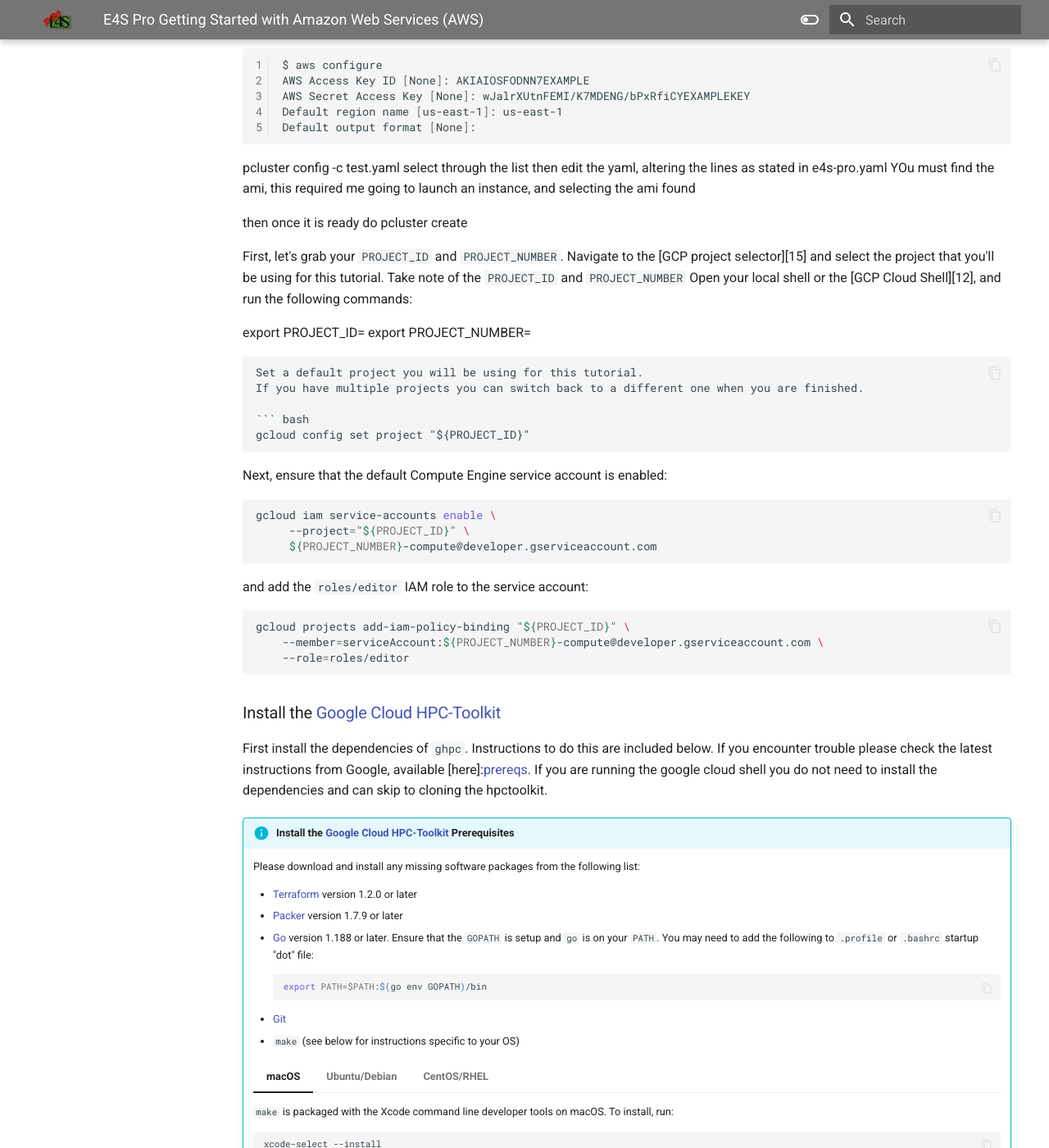
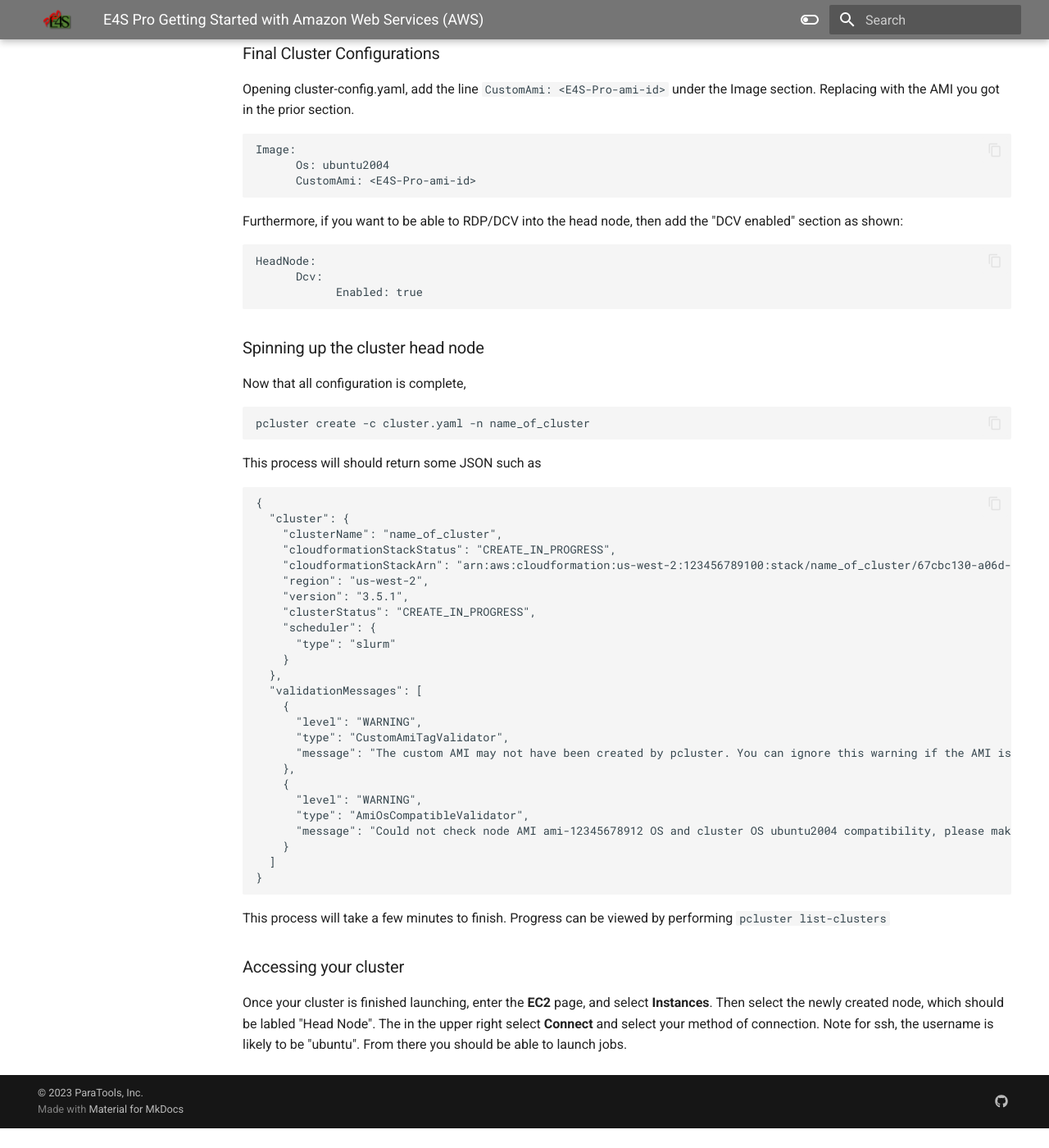
Before and after one commit to ParaToolsInc/ParaToolsPro, an MkDocs documentation site: the page built from docs/AWS/getting-started-AWS.md, in a window 1280 px wide and 1400 px high, scrolled down 3879 px. Shown: the whole window at 82% size. Built offline with MkDocs 1.6.1 and Material for MkDocs 9.7.7, drawn with Linux system fonts in a browser that asks for light colours; after the commit the page ends 5255 px from its top, so only the background shows below that; some of the changed text lies outside the part shown.

Commit message:
Update getting-started-AWS.md
Rough draft complete

````diff
--- a/docs/AWS/getting-started-AWS.md
+++ b/docs/AWS/getting-started-AWS.md
@@ -63,6 +63,8 @@
 Default region name [us-east-1]: us-west-2
 Default output format [None]: json
 ```
+### AWS EC2 Key Pair
+
 ### [AWS user policies][6]
 To create and manage clusters in an AWS account, AWS ParallelCluster requires permissions at two levels:
 * Permissions that the pcluster user requires to invoke the pcluster CLI commands for creating and managing clusters.
@@ -81,11 +83,21 @@
 I don't know the right way to do this.
 
 ### Cluster configuration and creation
-To create a test cluster-config.yaml, do the following:
+When creating a cluster you will be prompted for the region, EC2 key, scheduler,  OS, head node instance type, information regarding the structure of your queues, compute instance types, and network settings. Your region should be whichever region you are planning to launch these in. Your EC2 key pair should be the one you just created. For OS, select Ubuntu 22.04<Is this right?>. For head node instance type, as it only controls the nodes it does not require much compute capabilities. A t3.large will often suffice. Note the head node does not have to be EFA capable. Select the structure of your queue as relevant to your use case. For the compute instance types you must select an EFA capable node. You can find these out by:
+```
+aws ec2 describe-instance-types --filters "Name=processor-info.supported-architecture,Values=x86_64*" "Name=network-info.efa-supported,Values=true" --query InstanceTypes[].InstanceType
+```
+Furthermore you can find which EFA capable nodes that have GPU support by
+```
+aws ec2 describe-instance-types --filters "Name=processor-info.supported-architecture,Values=x86_64" "Name=network-info.efa-supported,Values=true" --query 'InstanceTypes[?GpuInfo.Gpus!=null].InstanceType'
+```
+For the network settings, select as required for your workflow, or follow below.
 
+
+To create the cluster-config.yaml file,
+```
      `pcluster configure --config cluster-config.yaml`
-
-You will be prompted for the region, EC2 key, scheduler,  OS, head node instance type, information regarding the structure of your queues, and the compute instance types. Your region should be whichever region you are planning to launch these in.
+```
 
 ```
 INFO: Configuration file cluster-config.yaml will be written.
@@ -133,25 +145,62 @@
 Do not leave the terminal until the process has finished.
 ```
 
+If there is an error regarding a failed authorization, there may have been an issue in setting up your policies, make sure you have created the 3 policies correctly.
+
+### Final Cluster Configurations
+Opening cluster-config.yaml, add the line `CustomAmi: <E4S-Pro-ami-id>` under the Image section. Replacing <E4S-Pro-ami-id> with the AMI you got in the prior section.
+```
+Image:
+      Os: ubuntu2004
+      CustomAmi: <E4S-Pro-ami-id>
+```
+Furthermore, if you want to be able to RDP/DCV into the head node, then add the "DCV enabled" section as shown:
+```
+HeadNode:
+      Dcv:
+            Enabled: true
+```
+
+### Spinning up the cluster head node
+Now that all configuration is complete,
+```
+pcluster create -c cluster.yaml -n name_of_cluster
+```
+This process will should return some JSON such as
+```
+{
+  "cluster": {
+    "clusterName": "name_of_cluster",
+    "cloudformationStackStatus": "CREATE_IN_PROGRESS",
+    "cloudformationStackArn": "arn:aws:cloudformation:us-west-2:123456789100:stack/name_of_cluster/67cbc130-a06d-11ee-a68a-021abfea5bf1",
+    "region": "us-west-2",
+    "version": "3.5.1",
+    "clusterStatus": "CREATE_IN_PROGRESS",
+    "scheduler": {
+      "type": "slurm"
+    }
+  },
+  "validationMessages": [
+    {
+      "level": "WARNING",
+      "type": "CustomAmiTagValidator",
+      "message": "The custom AMI may not have been created by pcluster. You can ignore this warning if the AMI is shared or copied from another pcluster AMI. If the AMI is indeed not created by pcluster, cluster creation will fail. If the cluster creation fails, please go to https://docs.aws.amazon.com/parallelcluster/latest/ug/troubleshooting.html#troubleshooting-stack-creation-failures for troubleshooting."
+    },
+    {
+      "level": "WARNING",
+      "type": "AmiOsCompatibleValidator",
+      "message": "Could not check node AMI ami-12345678912 OS and cluster OS ubuntu2004 compatibility, please make sure they are compatible before cluster creation and update operations."
+    }
+  ]
+}
+```
+This process will take a few minutes to finish. Progress can be viewed by performing `pcluster list-clusters`
+### Accessing your cluster
+Once your cluster is finished launching, enter the **EC2** page, and select **Instances**. Then select the newly created node, which should be labled "Head Node". The in the upper right select **Connect** and select your method of connection. Note for ssh, the username is likely to be "ubuntu".
+From there you should be able to launch jobs.
 
 
-- pcluster create configure -c cluster.yaml, select trhough tree
-- open and edit, add ,, mention DCV
-      Specify the E4S-Pro AMI
-      ```Image:
-        Os: ubuntu2004
-        CustomAmi: <E4S-Pro-ami-id>
 
-pcluster create -c cluster.yaml -n name_of_cluster
-You can then ssh into the cluster
-
-
-- You have [enabled the Secret Manager API][10].
-- You are aware of [the costs for running instances on GCP Compute Engine][11] and
-  of the costs of using the E4S Pro GCP marketplace VM image. <!-- FIXME: these need links when marketplace goes live -->
-- You are comfortable using the [GCP Cloud Shell][12], or are running locally
-    (which will match this tutorial) and are familiar with SSH, a terminal and have
-    [installed][13] and [initialized the gcloud CLI][14]
 
 [1]: https://docs.aws.amazon.com/parallelcluster/latest/ug/install-v3.html
 [2]: https://aws.amazon.com/hpc/parallelcluster/
@@ -161,236 +210,3 @@
 [6]: https://docs.aws.amazon.com/parallelcluster/latest/ug/iam-roles-in-parallelcluster-v3.html
 [7]: https://docs.aws.amazon.com/parallelcluster/latest/ug/iam-roles-in-parallelcluster-v3.html#iam-roles-in-parallelcluster-v3-base-user-policy
 [8]: https://docs.aws.amazon.com/parallelcluster/latest/ug/iam-roles-in-parallelcluster-v3.html#iam-roles-in-parallelcluster-v3-privileged-iam-access
-[9]:
-[10]:
-[11]:
-[12]:
-[13]:
-[14]:
-[15]:
-
-
-
-Now that you have AWS, and Pcluster, you must configure them with the information required to authenticate you. First on AWS console, if you do not already have an AWS Access Key, go to IAM -> Users -> "your-user-name" -> Security Credentials -> Create ccess key. Making sure to treat that key very safely.
-
-Then in the command line,
-``` bash linenums="1"
-$ aws configure
-AWS Access Key ID [None]: AKIAIOSFODNN7EXAMPLE
-AWS Secret Access Key [None]: wJalrXUtnFEMI/K7MDENG/bPxRfiCYEXAMPLEKEY
-Default region name [us-east-1]: us-east-1
-Default output format [None]:
-```
-
-pcluster config -c test.yaml
-select through the list
-then edit the yaml,
-altering the lines as stated in e4s-pro.yaml
-YOu must find the ami, this required me going to launch an instance, and selecting the ami found
-
-then once it is ready do pcluster create
-
-
-First, let's grab your `PROJECT_ID` and `PROJECT_NUMBER`.
-Navigate to the [GCP project selector][15] and select the project that you'll be using for this tutorial.
-Take note of the `PROJECT_ID` and `PROJECT_NUMBER`
-Open your local shell or the [GCP Cloud Shell][12], and run the following commands:
-
-export PROJECT_ID=<enter your project ID here>
-export PROJECT_NUMBER=<enter your project number here>
-```
-
-Set a default project you will be using for this tutorial.
-If you have multiple projects you can switch back to a different one when you are finished.
-
-``` bash
-gcloud config set project "${PROJECT_ID}"
-```
-
-Next, ensure that the default Compute Engine service account is enabled:
-``` bash
-gcloud iam service-accounts enable \
-     --project="${PROJECT_ID}" \
-     ${PROJECT_NUMBER}-compute@developer.gserviceaccount.com
-```
-and add the `roles/editor` IAM role to the service account:
-
-``` bash
-gcloud projects add-iam-policy-binding "${PROJECT_ID}" \
-    --member=serviceAccount:${PROJECT_NUMBER}-compute@developer.gserviceaccount.com \
-    --role=roles/editor
-```
-
-### Install the [Google Cloud HPC-Toolkit][2]
-
-First install the dependencies of `ghpc`. Instructions to do this are included below.
-If you encounter trouble please check the latest instructions from Google,
-available [here]:[prereqs]. If you are running the google cloud shell you do not need to install the dependencies and can skip to cloning the hpctoolkit.
-
-[prereqs]: https://cloud.google.com/hpc-toolkit/docs/setup/install-dependencies
-
-!!! info "Install the [Google Cloud HPC-Toolkit][2]  Prerequisites"
-    Please download and install any missing software packages from the following list:
-
-    - [Terraform] version 1.2.0 or later
-    - [Packer] version 1.7.9 or later
-    - [Go] version 1.188 or later. Ensure that the `GOPATH` is setup and `go` is on your `PATH`.
-      You may need to add the following to `.profile` or `.bashrc` startup "dot" file:
-      ``` bash
-      export PATH=$PATH:$(go env GOPATH)/bin
-      ```
-    - [Git]
-    - `make` (see below for instructions specific to your OS)
-    === "macOS"
-        `make` is packaged with the Xcode command line developer tools on macOS.
-        To install, run:
-        ``` bash
-        xcode-select --install
-        ```
-    === "Ubuntu/Debian"
-        Install `make` with the OS' package manager:
-        ``` bash
-        apt-get -y install make
-        ```
-    === "CentOS/RHEL"
-        Install `make` with the OS' package manager:
-        ``` bash
-        yum install -y make
-        ```
-
-    !!! Note
-        Most of the packages above may be installable through your OSes package manager.
-        For example, if you have [Homebrew] on macOS you should be able to `brew install <package_name>`
-        for most of these items, where `<package_name>` is, e.g., `go`.
-
-[Terraform]: https://www.terraform.io/downloads
-[Packer]: https://www.packer.io/downloads
-[Go]: https://go.dev/doc/install
-[Git]: https://github.com/git-guides/install-git
-[Homebrew]: https://brew.sh
-
-Once all the software listed above has been verified and/or installed, clone the [Google Cloud HPC-Toolkit][2]
-and change directories to the cloned repository:
-``` bash linenums="1"
-git clone https://github.com/GoogleCloudPlatform/hpc-toolkit.git
-cd hpc-toolkit/
-```
-Next build the HPC-Toolkit and verify the version and that it built correctly.
-``` bash
-make
-./ghpc --version
-```
-If you would like to install the compiled binary to a location on your `$PATH`,
-run
-``` bash
-sudo make install
-```
-to install the `ghpc` binary into `/usr/local/bin`, of if you do not have root
-priviledges or do not want to install the binary into a system wide location, run
-``` bash
-make install-user
-```
-to install `ghpc` into `${HOME}/bin` and then ensure this is on your path:
-
-``` bash
-export PATH="${PATH}:${HOME}/bin"
-```
-
-### Grant ADC access to Terraform and Enable OS Login
-
-Generate cloud credentials associated with your Google Cloud account and grant
-Terraform access to the Aplication Default Credential (ADC).
-
-!!! note
-    If you are using the [Cloud Shell][12] you can skip this step.
-
-``` bash
-gcloud auth application-default login
-```
-
-To be able to connect to VMs in the cluster OS Login must be enabled.
-Unless OS Login is already enabled at the organization level, enable it at the project level.
-To do this, run:
-
-``` bash
-gcloud compute project-info add-metadata \
-     --metadata enable-oslogin=TRUE
-```
-
-### Deploy the Cluster
-
-Copy the [e4s-pro-slurm-cluster-blueprint-example][blueprint] from the
-E4S Pro documentation to your clipboard, then paste it into a file named
-`E4S-Pro-Slurm-Cluster-Blueprint.yaml`. After copying the text, in your terminal
-do the following:
-
-``` bash
-cat > E4S-Pro-Slurm-Cluster-Blueprint.yaml
-# paste the copied text # (1)
-# press Ctrl-d to add an end-of-file character
-cat E4S-Pro-Slurm-Cluster-Blueprint.yaml # Check the file copied correctly #(2)
-```
-
-1. !!! note
-       Usually `Ctrl-v`, or `Command-v` on macOS
-2. !!! note
-       This is optional, but usually a good idea
-
-Using your favorite editor, select appropriate instance types for the compute partitions,
-and remove the h3 partition if you do not have access to h3 instances yet.
-See the expandable annotations and pay extra attention to the highlighted lines
-on the [e4s-pro-slurm-cluster-blueprint-example][blueprint] example.
-
-!!! Tip "Pay Attention"
-    In particular:
-
-    - Determine if you want to pass the `${PROJECT_ID}` on the command line or in the blueprint
-    - Verify that the `image_family` key matches the image for E4S Pro from the GCP marketplace
-    - Adjust the region and zone used, if desired
-    - Limit the IP `ranges` to those you will be connecting from via SSH in the `ssh-login`
-      `firewall_rules` rule, if in a production setting.
-      If you plan to connect only from the [cloud shell][12] the `ssh-login`
-      `firewall_rules` rule may be completely removed.
-    - Set an appropriate `machine_type` and `dynamic_node_count_max` for your `compute_node_group`.
-
-Once the blue print is configured to be consistent with your GCP usage quotas and your preferences,
-set deployment variables and create the deployment folder.
-
-!!! info "Create deployment folder"
-
-    ``` bash
-    ./ghpc create E4S-Pro-Slurm-Cluster-Blueprint.yaml \
-      --vars project_id=${PROJECT_ID} # (1)!
-    ```
-
-    1. !!! note
-           If you uncommented and updated the `vars.project_id:` you do not need to pass
-           `--vars project_id=...` on the command line.
-           If you're bringing a cluster back online that was previously deleted, but
-           the blueprint has been modified and the deployment folder is still present,
-           the `-w` flag will let you overwrite the deployment folder contents with the
-           latest changes.
-
-??? note inline end
-    It may take a few minutes to finish provisioning your cluster.
-At this point you will be prompted to review or accept the proposed changes.
-You may review them if you like, but you should press `a` for accept once satisfied.
-Now the cluster can be deployed.
-Run the following command to deploy your E4S Pro cluster:
-
-!!! info "Perform the deployment"
-    ``` bash
-    ./ghpc deploy e4s-23-11-cluster-slurm-rocky8
-    ```
-
-### Connect to the Cluster
-
-Once the cluster is deployed, ssh to the login node.
-
-1. Go to the __Compute Engine > VM Instances__ page.
-
-    [GCP VM Instances](https://console.cloud.google.com/compute/instances){ .md-button }
-
-2. `ssh`
-
-[blueprint]: ./blueprint.md/#e4s-pro-slurm-cluster-blueprint-example
````
